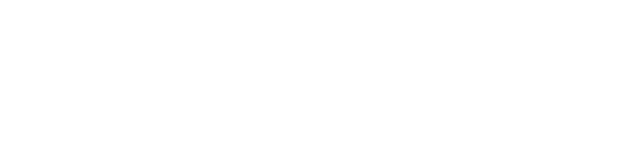
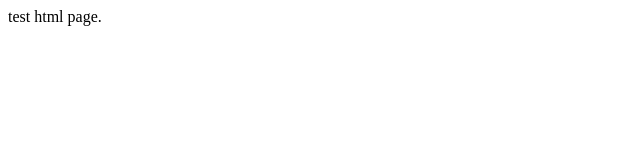
Before and after one commit to rpivo/express-compression-server, a website: page dist/index.html in a window 1280 px wide. Shown: the whole page, without its empty margins (0-640 px from the left). Drawn offline with Linux system fonts and the light colour scheme.

```diff
--- a/bin/dist/index.html
+++ b/dist/index.html
@@ -5,6 +5,6 @@
     <title>Test Server</title>
   </head>
   <body>
-
+    test html page.
   </body>
 </html>
```
